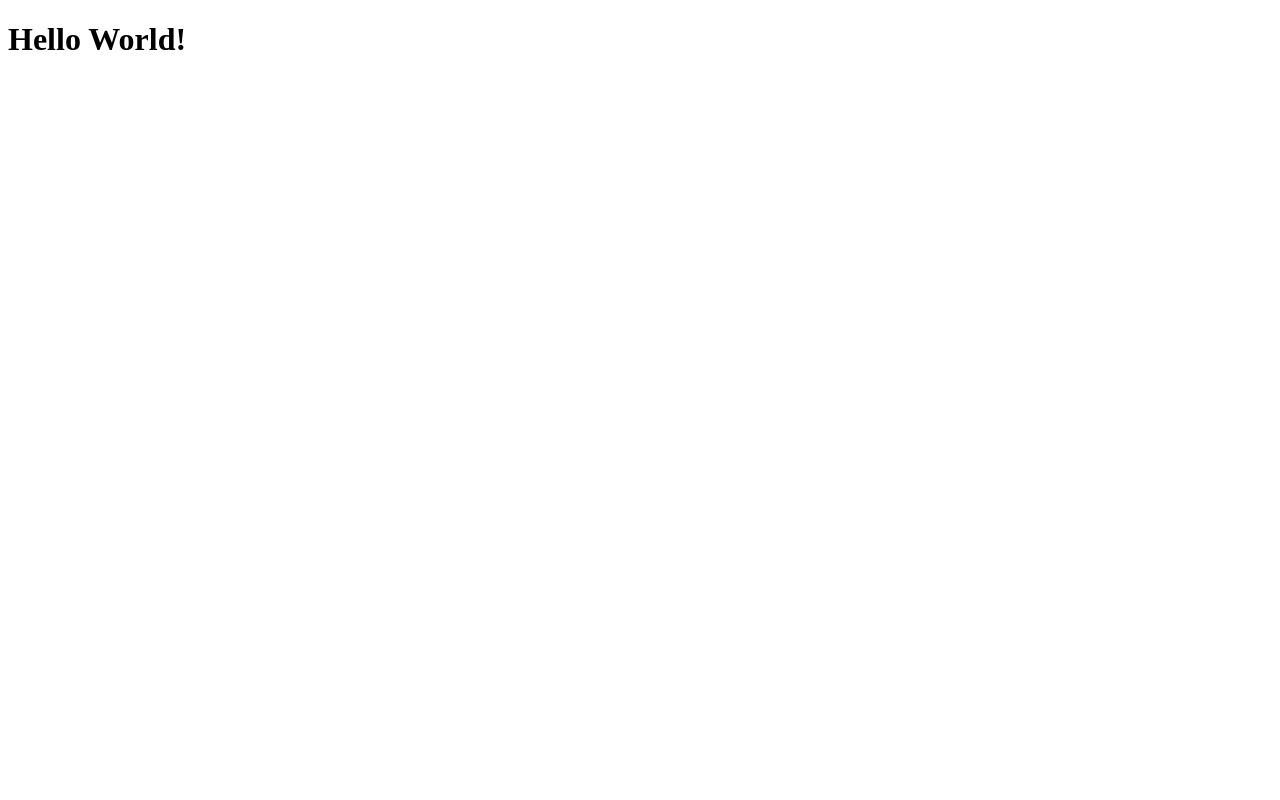
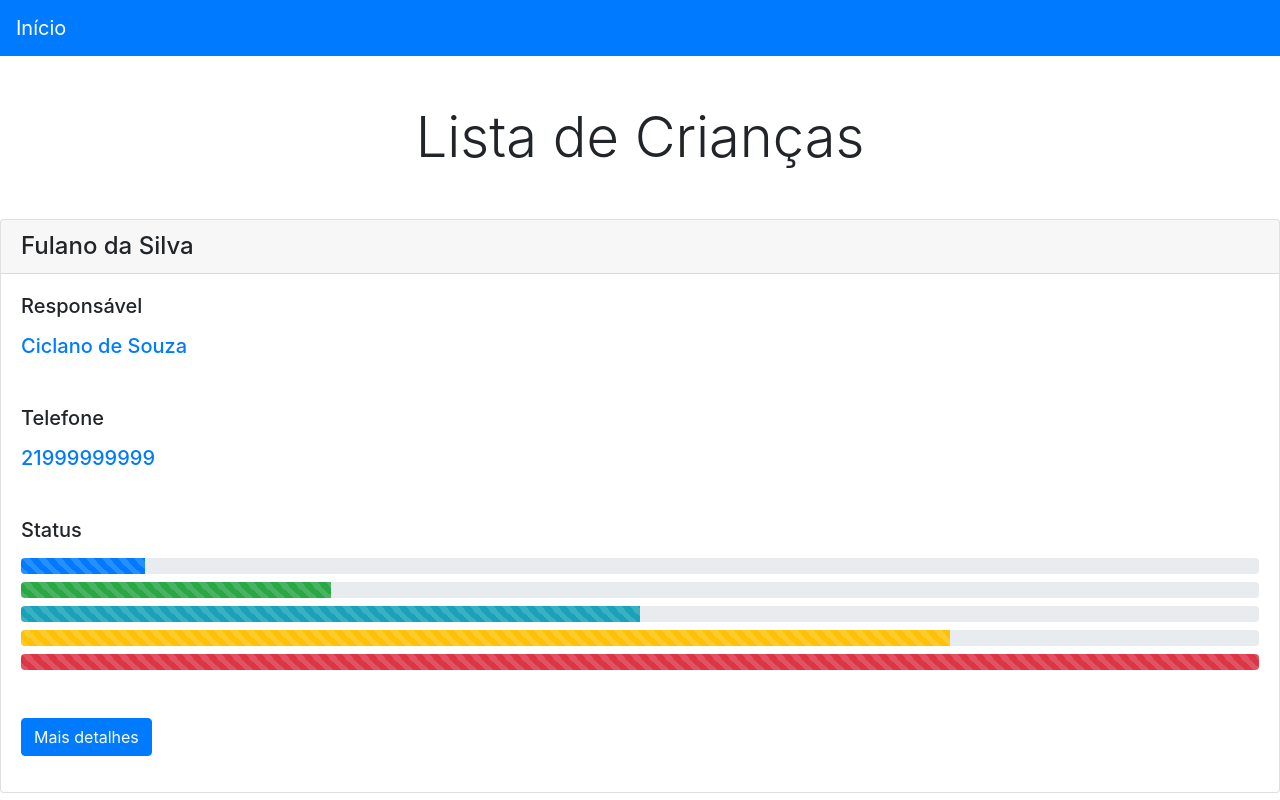
Before and after one commit to momanhaes/controle-kids, an Angular app: page / in a window 1280 px wide. Built offline with nearby package versions, Linux system fonts and the light colour scheme.

Commit message:
Adiciona bootstrap e protótipo de página de lista de crianças

```diff
--- a/angular.json
+++ b/angular.json
@@ -24,7 +24,8 @@
               "src/assets"
             ],
             "styles": [
-              "src/styles.css"
+              "src/styles.css",
+              "node_modules/bootstrap/dist/css/bootstrap.min.css"
             ],
             "scripts": []
           },
@@ -84,7 +85,8 @@
               "src/assets"
             ],
             "styles": [
-              "src/styles.css"
+              "src/styles.css",
+              "node_modules/bootstrap/dist/css/bootstrap.min.css"
             ],
             "scripts": []
           }
--- a/src/app/app.component.html
+++ b/src/app/app.component.html
@@ -1,3 +1,52 @@
-<h1>Hello World!</h1>
+<nav class="navbar navbar-dark bg-primary mb-5">
+  <a class="navbar-brand" href="#">Início</a>
+</nav>
+
+<h1 class="display-4 text-center mb-5">Lista de Crianças</h1>
+
+<div class="card">
+  <h4 class="card-header">Fulano da Silva</h4>
+  <div class="card-body">
+    <h5 class="card-title mb-3">Responsável</h5>
+    <h5 class="text-primary mb-5">Ciclano de Souza</h5>
+
+    <h5 class="card-title mb-3">Telefone</h5>
+    <h5 class="text-primary mb-5">21999999999</h5>
+
+    <h5 class="card-title mb-3">Status</h5>
+
+    <div class="progress mb-2">
+      <div class="progress-bar progress-bar-striped progress-bar-animated" role="progressbar" style="width: 10%"
+        aria-valuenow="10" aria-valuemin="0" aria-valuemax="100"></div>
+    </div>
+    <div class="progress mb-2">
+      <div class="progress-bar progress-bar-striped bg-success progress-bar-animated" role="progressbar"
+        style="width: 25%" aria-valuenow="25" aria-valuemin="0" aria-valuemax="100"></div>
+    </div>
+    <div class="progress mb-2">
+      <div class="progress-bar progress-bar-striped bg-info progress-bar-animated" role="progressbar" style="width: 50%"
+        aria-valuenow="50" aria-valuemin="0" aria-valuemax="100"></div>
+    </div>
+    <div class="progress mb-2">
+      <div class="progress-bar progress-bar-striped bg-warning progress-bar-animated" role="progressbar"
+        style="width: 75%" aria-valuenow="75" aria-valuemin="0" aria-valuemax="100"></div>
+    </div>
+    <div class="progress mb-5">
+      <div class="progress-bar progress-bar-striped bg-danger progress-bar-animated" role="progressbar"
+        style="width: 100%" aria-valuenow="100" aria-valuemin="0" aria-valuemax="100"></div>
+    </div>
+    <p>
+      <a class="btn btn-primary" data-toggle="collapse" href="#collapseExample" role="button" aria-expanded="false"
+        aria-controls="collapseExample">
+        Mais detalhes
+      </a>
+    </p>
+    <div class="collapse" id="collapseExample">
+      <div class="card card-body">
+        Detalhado
+      </div>
+    </div>
+  </div>
+</div>
 
 <router-outlet></router-outlet>
```
Also changed, not shown: package.json (+6 -1 lines), 1 other file (tests, documents, lock files or other folders).
